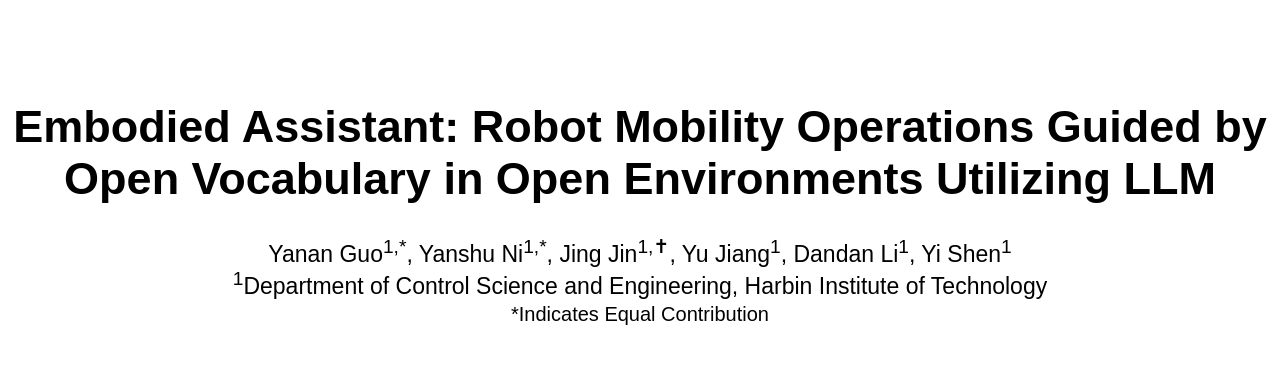
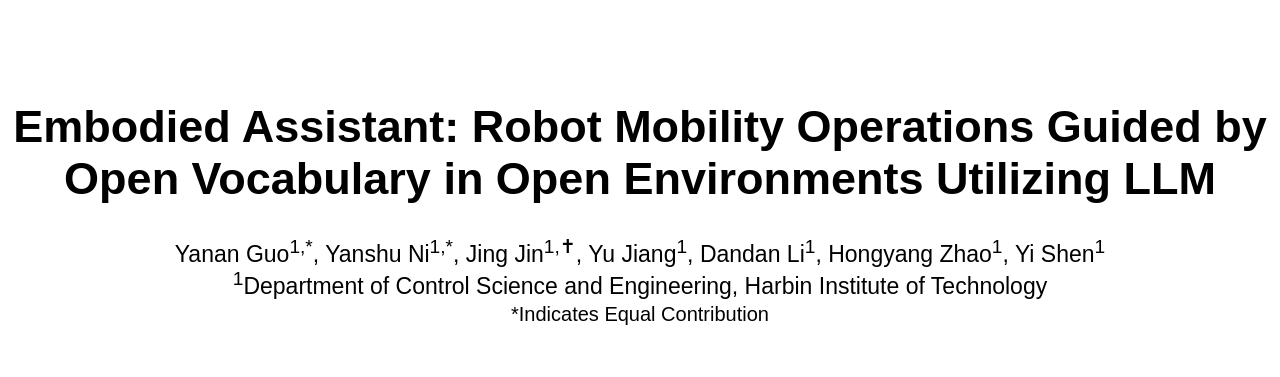
Before and after one commit to embodied-assistant/embodied-assistant.github.io, a plain HTML site: page index.html in a window 1280 px wide. Shown: the top 377 px of the page. Drawn offline with Linux system fonts and the light colour scheme.

Commit message:
输入提交信息

```diff
--- a/index.html
+++ b/index.html
@@ -11,7 +11,7 @@
         <header>
             <h1>Embodied Assistant: Robot Mobility Operations Guided by <br> Open Vocabulary in Open Environments Utilizing LLM</h1>
             <p>
-                Yanan Guo<sup>1,*</sup>, Yanshu Ni<sup>1,*</sup>, Jing Jin<sup>1,✝</sup>, Yu Jiang<sup>1</sup>, Dandan Li<sup>1</sup>, Yi Shen<sup>1</sup>
+                Yanan Guo<sup>1,*</sup>, Yanshu Ni<sup>1,*</sup>, Jing Jin<sup>1,✝</sup>, Yu Jiang<sup>1</sup>, Dandan Li<sup>1</sup>, Hongyang Zhao<sup>1</sup>, Yi Shen<sup>1</sup>
                 <br>
                 <sup>1</sup>Department of Control Science and Engineering, Harbin Institute of Technology
                 <br>
```
